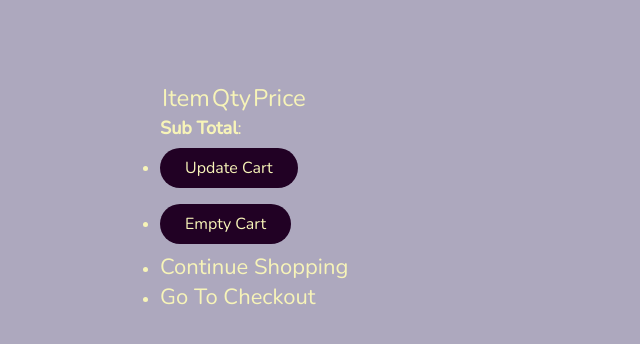
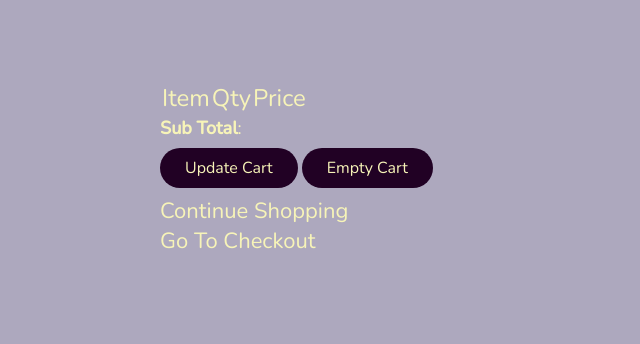
Before and after one commit to jtompkins415/capstone-1-provisions, a Flask app: page /provisions/shop/cart in a window 1280 px wide. Shown: the part 100-444 px from the top of the page, without its empty margins (0-640 px from the left). Run offline with Flask 3, Linux system fonts and the light colour scheme; lists and menus that the app fills with data are empty.

Commit message:
change ul to a div

```diff
--- a/templates/cart.html
+++ b/templates/cart.html
@@ -17,20 +17,14 @@
     <p id="sub-total">
         <strong>Sub Total</strong>: <span id="stotal"></span>
     </p>
-    <ul id="shopping-cart-actions">
-        <li>
+    <div id="shopping-cart-actions">
             <input type="submit" name="update" id="update-cart" class="btn" value="Update Cart" />
-        </li>
-        <li>
             <input type="submit" name="delete" id="empty-cart" class="btn" value="Empty Cart" />
-        </li>
-        <li>
+            <br>
             <a href="/provisions/shop" class="btn">Continue Shopping</a>
-        </li>
-        <li>
-            <a href="/provisions/shop/checkout" class="btn">Go To Checkout</a>
-        </li>
-    </ul>
+            <br>
+            <a href="/provisions/shop/checkout" class="btn">Go To Checkout<a>
+    </div>
 </form>
 
 {% endblock%}
```
